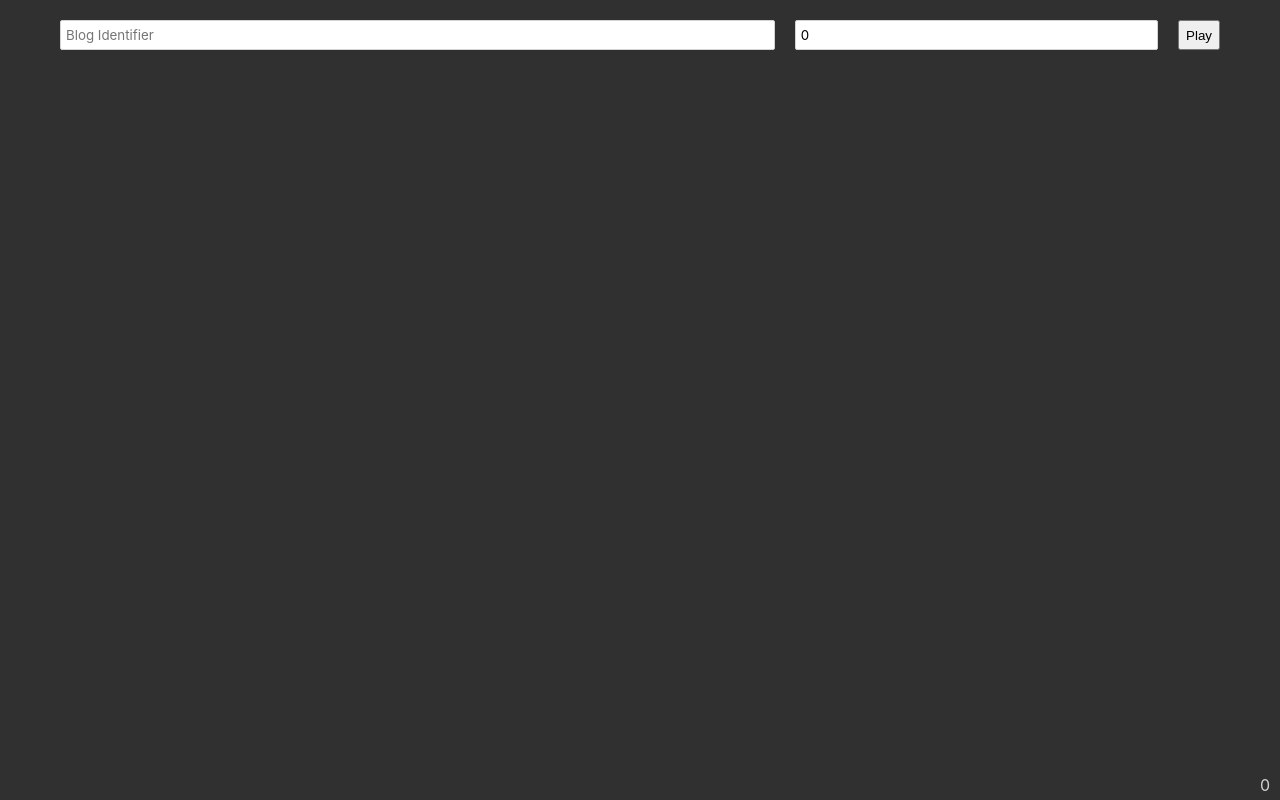
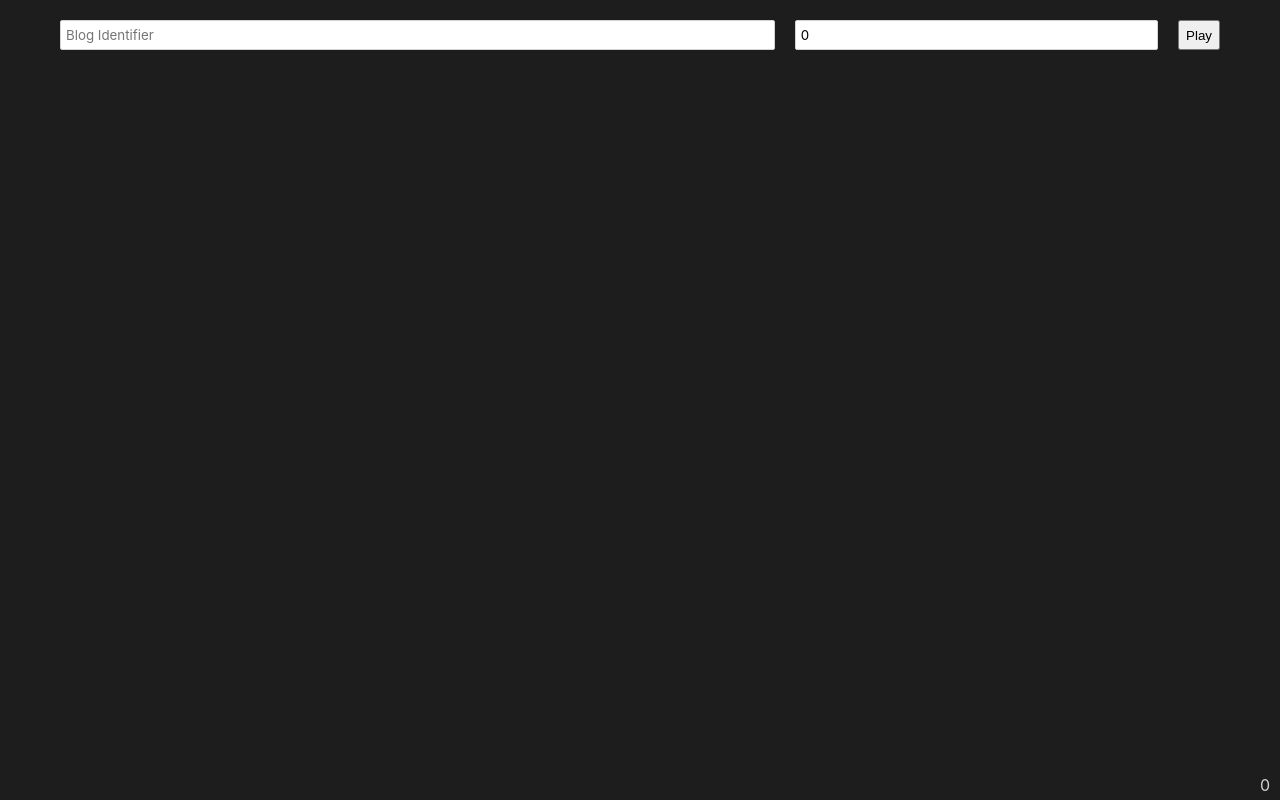
Before and after one commit to ajhyndman/tumblr-client, a React (Create React App) app: page / in a window 1280 px wide. Built offline with nearby package versions, Linux system fonts and the light colour scheme.

Commit message:
Use darker background color and apply to body

```diff
--- a/src/App.tsx
+++ b/src/App.tsx
@@ -65,7 +65,6 @@ const UI_FONT = `
 
 const Root = styled.div`
   align-items: center;
-  background: rgb(48, 48, 48);
   display: flex;
   flex-direction: column;
   min-height: 100vh;
--- a/src/index.css
+++ b/src/index.css
@@ -2,4 +2,5 @@ body {
   margin: 0;
   padding: 0;
   font-family: sans-serif;
+  background: #1D1D1D;
 }
```
